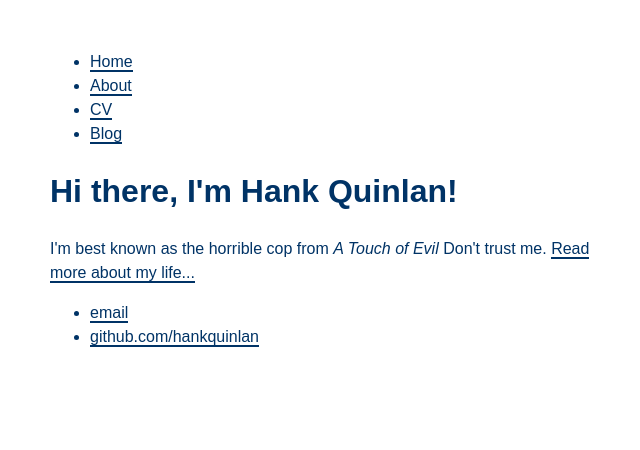
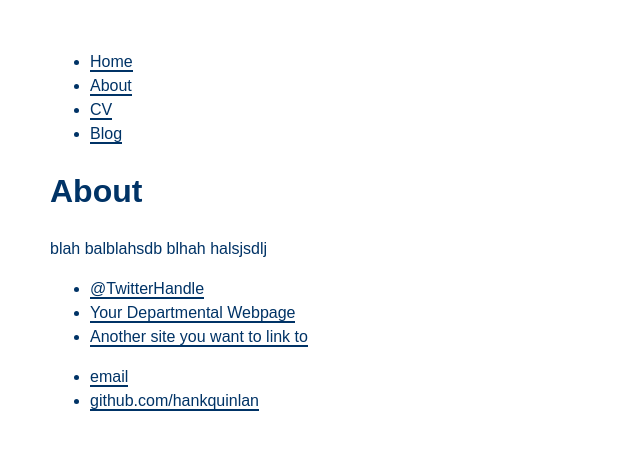
Before and after one commit to jerrybell/jerrybell.github.io, a Jekyll site: the page built from about/index.html, in a window 1280 px wide. Shown: the top 450 px of the page, without its empty margins (0-640 px from the left). Built offline with Jekyll 4.4.1, drawn with Linux system fonts in a browser that asks for light colours.

Commit message:
Update index.html

```diff
--- a/about/index.html
+++ b/about/index.html
@@ -1,30 +1,15 @@
-<!DOCTYPE html>
-<html>
-	<head>
-		<title>Hank Quinlan, Horrible Cop</title>
-		<!-- link to main stylesheet -->
-		<link rel="stylesheet" type="text/css" href="/css/main.css">
-	</head>
-	<body>
-		<nav>
-    		<ul>
-        		<li><a href="/">Home</a></li>
-	        	<li><a href="/about">About</a></li>
-        		<li><a href="/cv">CV</a></li>
-        		<li><a href="/blog">Blog</a></li>
-    		</ul>
-		</nav>
-		<div class="container">
-    		<div class="blurb">
-        		<h1>Hi there, I'm Hank Quinlan!</h1>
-				<p>I'm best known as the horrible cop from <em>A Touch of Evil</em> Don't trust me. <a href="/about">Read more about my life...</a></p>
-    		</div><!-- /.blurb -->
-		</div><!-- /.container -->
-		<footer>
-    		<ul>
-        		<li><a href="mailto:hankquinlanhub@gmail.com">email</a></li>
-        		<li><a href="https://github.com/hankquinlan">github.com/hankquinlan</a></li>
-			</ul>
-		</footer>
-	</body>
-</html>
+---
+layout: default
+title: About
+---
+
+		<div class="about">
+			<h1>About</h1>
+			<p>blah balblahsdb blhah halsjsdlj</p>
+
+			<ul class="contacts">
+				<li><a href="#">@TwitterHandle</a></li>
+				<li><a href="#">Your Departmental Webpage</a></li>
+				<li><a href="#">Another site you want to link to</a></li>
+				</ul>
+		</div>
```
